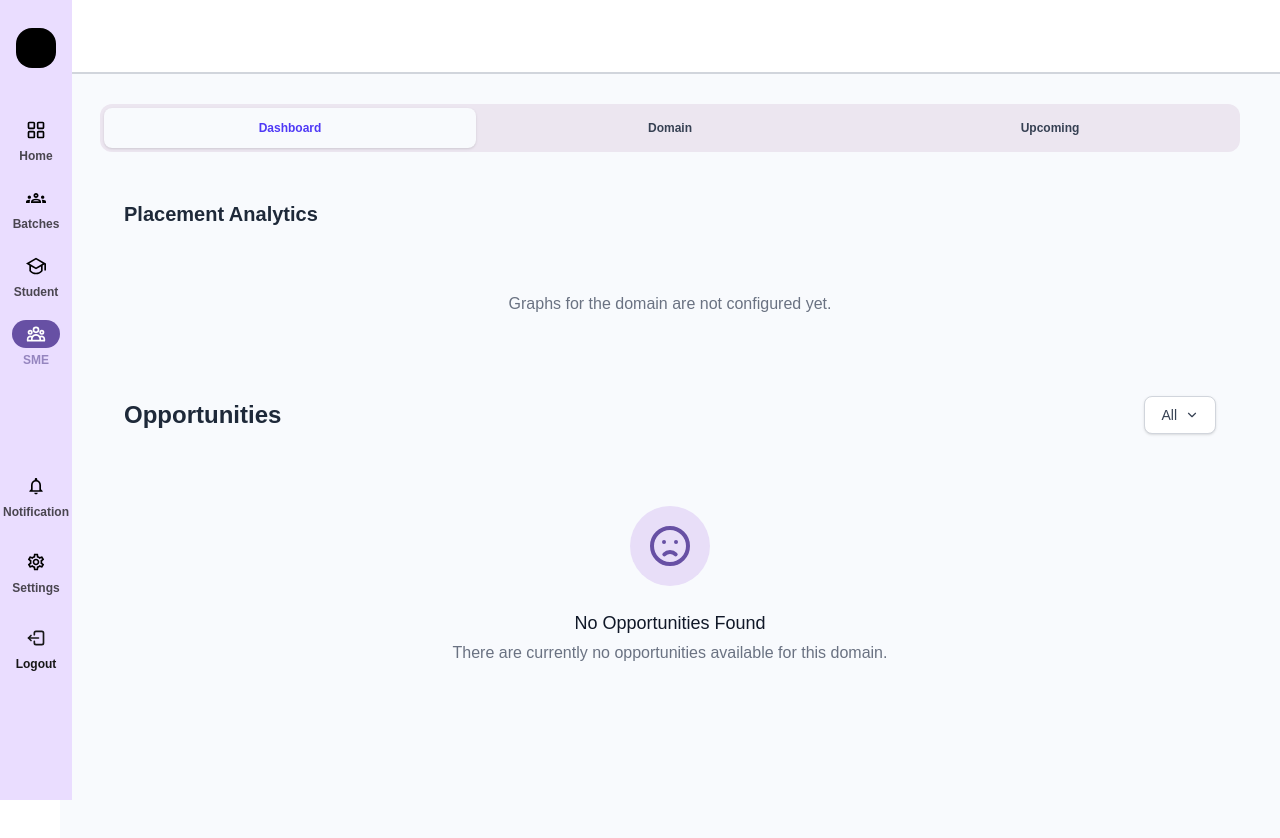
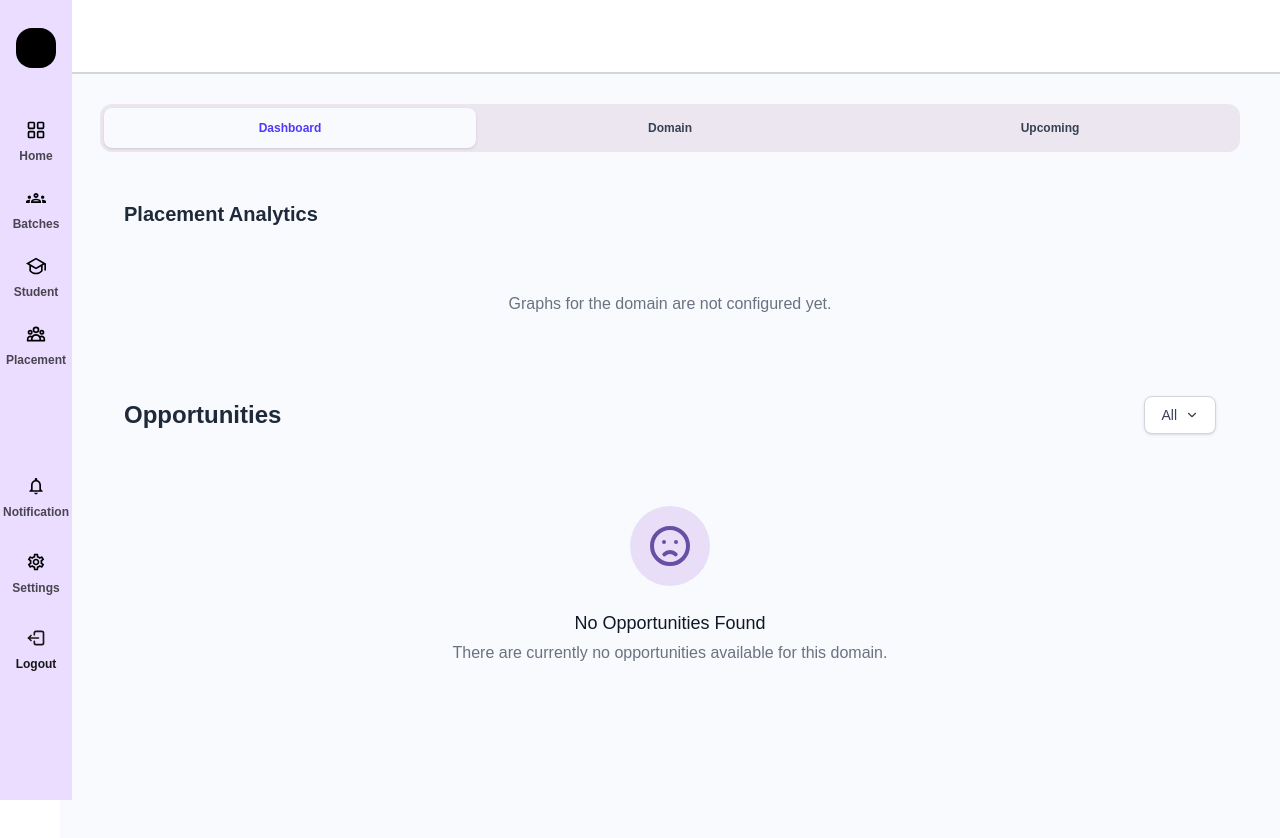
Before and after one commit to shrihari-tech/Placement-Success, a Next.js app: page /SME in a window 1280 px wide. Shown: the top 838 px of the page. Built offline with nearby package versions, Linux system fonts and the light colour scheme.

Commit message:
folder renaming

```diff
--- a/src/app/SME/page.js
+++ b/src/app/SME/page.js
@@ -1,5 +1,4 @@
 'use client';
-
 import React, { useState, useRef } from "react";
 import NavBar from "../navBar/page";
 import { Toaster } from "react-hot-toast";
--- a/src/app/navBar/page.js
+++ b/src/app/navBar/page.js
@@ -52,7 +52,7 @@ export default function NavBar() {
     } else if (pathname === '/batches') {
       setActiveNavItem('batches');
       setShowSubNav(false);
-    } else if (pathname === '/SME') {
+    } else if (pathname === '/sme') {
       setActiveNavItem('sme');
       setShowSubNav(false);
     } else {
@@ -142,7 +142,7 @@ export default function NavBar() {
     });
     // Synchronous localStorage update
     localStorage.setItem('activeSubNav', subNavItem);
-    router.push('/SME');
+    router.push('/sme');
   };
 
   const toggleMobileMenu = () => {
@@ -286,7 +286,7 @@ export default function NavBar() {
                 <HiOutlineUserGroup size={20} />
               </button>
               <span className={`text-xs font-semibold cursor-pointer ${activeNavItem === 'sme' ? 'text-[#9585bf]' : 'text-[#49454f]'}`}
-              >SME</span>
+              >Placement</span>
             </div>
           </nav>
         </div>
@@ -596,7 +596,7 @@ export default function NavBar() {
                 onClick={handleSMEClick} // Toggle mobile SME subnav
               >
                 <HiOutlineUserGroup size={20} className="mr-3" />
-                <span>SME</span>
+                <span>Placement</span>
                 <FiChevronDown className="absolute right-8" size={25} />
               </button>
 
```
